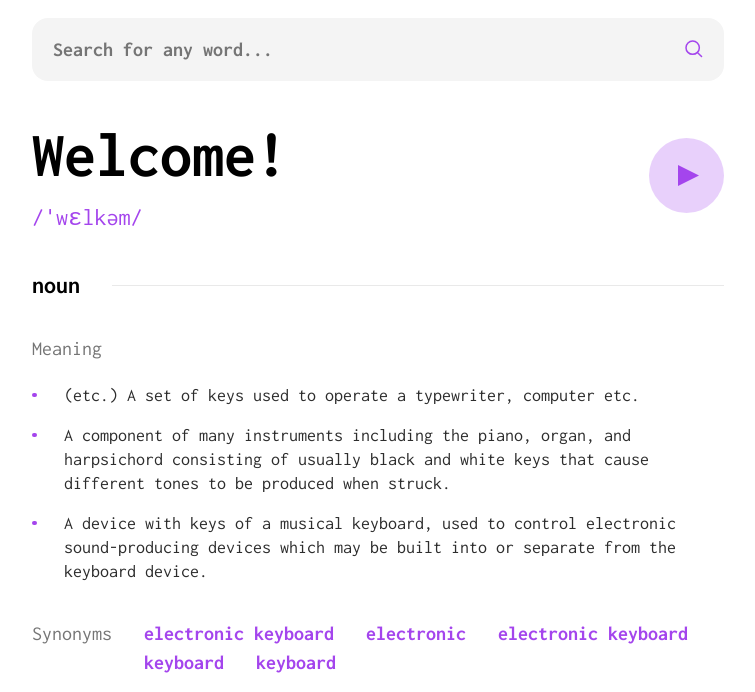
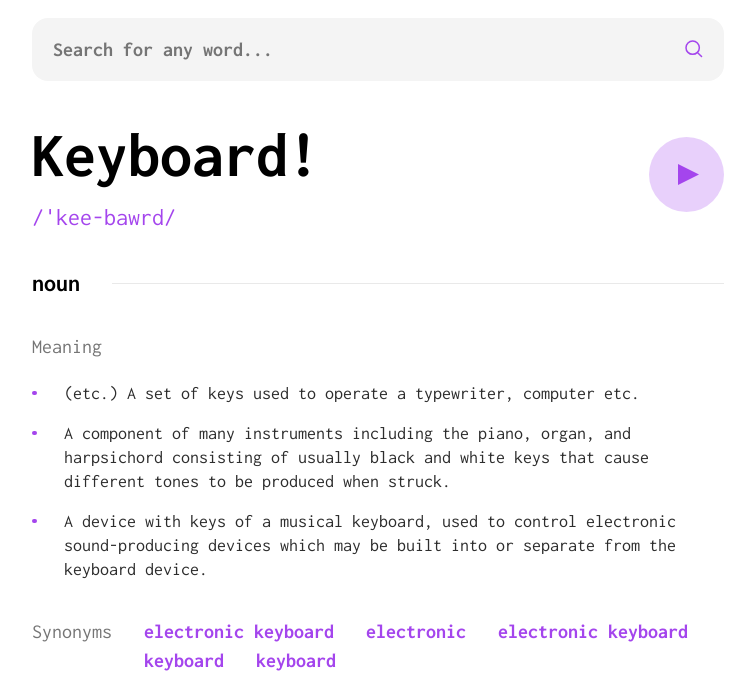
Before and after one commit to mryjybrcia/MiniProject2, a plain HTML site: page index.html in a window 1280 px wide. Shown: the part 108-800 px from the top of the page, without its empty margins (262-1017 px from the left). Drawn offline with Linux system fonts and the light colour scheme.

Commit message:
new update

```diff
--- a/index.html
+++ b/index.html
@@ -127,8 +127,8 @@
         <article class="dictionary">
           <section class="word">
             <div class="word__container">
-              <h1 class="word__search-term">Welcome!</h1>
-              <p class="word__phonetic">/ˈwɛlkəm/</p>
+              <h1 class="word__search-term">Keyboard!</h1>
+              <p class="word__phonetic">/ˈkee-bawrd/</p>
             </div>
             <button type="button" class="word__play-btn" id="play-btn" disabled>
               <audio src="" id="audio"></audio>
```
